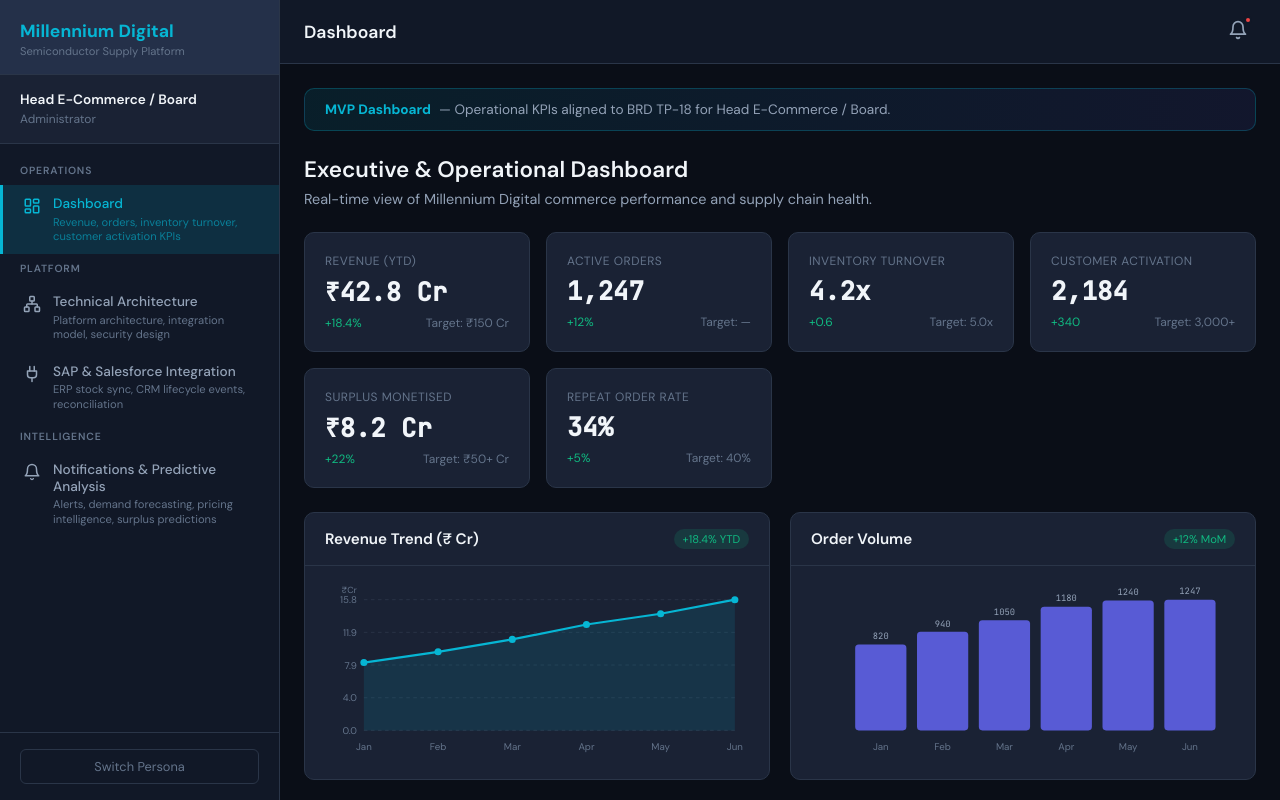
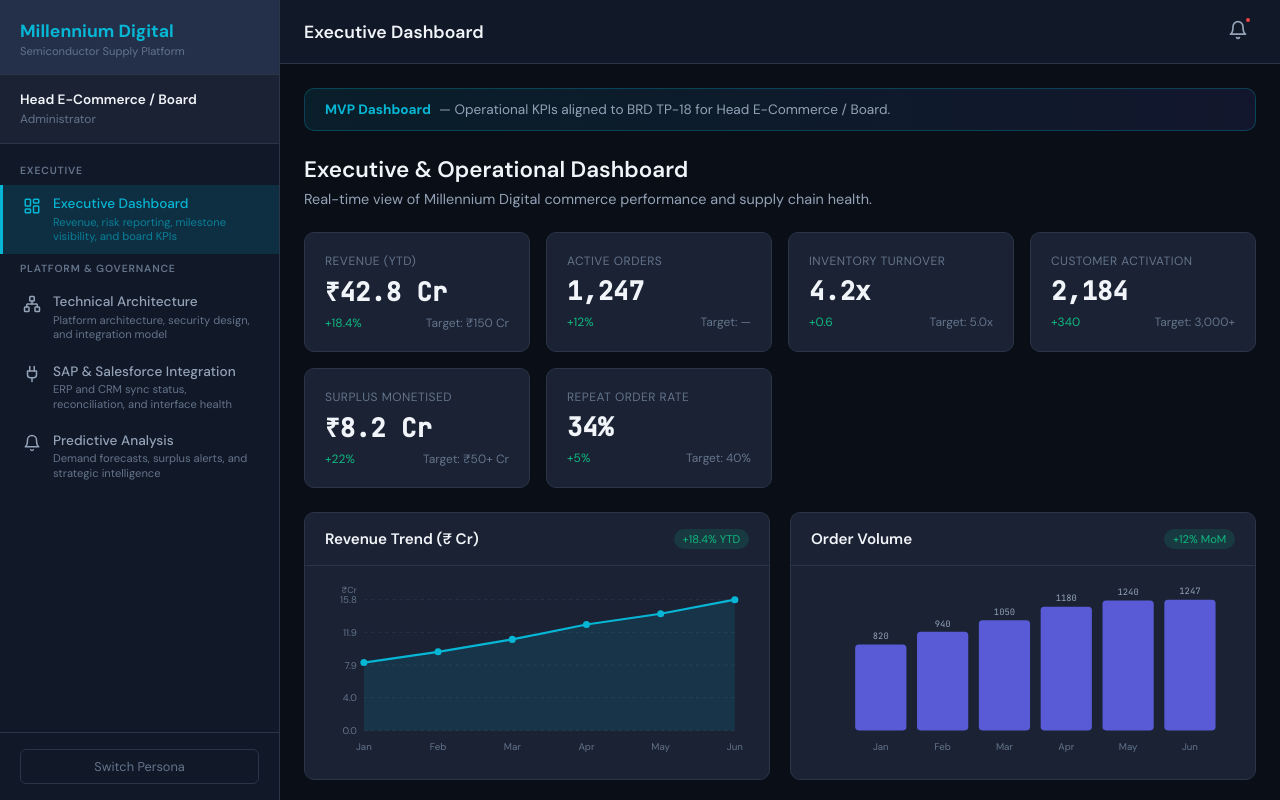
Before and after one commit to mn5658734/MilleniumInventoryManagemnt, a React (Vite) app: page / in a window 1280 px wide. Both pictures are taken after a click on the button 254 px from the left and 719 px from the top of the page. Built offline with nearby package versions, Linux system fonts and the light colour scheme.

Commit message:
Rename landing page and add persona-specific menus with session persistence.
Update branding to Semiconductor Inventory Management Platform, add per-persona menu labels and sections, persist login on refresh, and conditionally show notification access in the header.

```diff
--- a/index.html
+++ b/index.html
@@ -3,7 +3,7 @@
   <head>
     <meta charset="UTF-8" />
     <meta name="viewport" content="width=device-width, initial-scale=1.0" />
-    <title>Millennium Digital — Semiconductor Supply Platform</title>
+    <title>Semiconductor Inventory Management Platform</title>
     <link rel="preconnect" href="https://fonts.googleapis.com" />
     <link rel="preconnect" href="https://fonts.gstatic.com" crossorigin />
     <link href="https://fonts.googleapis.com/css2?family=DM+Sans:ital,opsz,wght@0,9..40,400;0,9..40,500;0,9..40,600;0,9..40,700&family=JetBrains+Mono:wght@400;500&display=swap" rel="stylesheet" />
--- a/src/components/Layout/AppLayout.jsx
+++ b/src/components/Layout/AppLayout.jsx
@@ -1,12 +1,13 @@
 import { Outlet, useLocation } from 'react-router-dom';
 import Sidebar from './Sidebar';
 import Header from './Header';
-import { navItems } from '../../data/navigation';
+import { getHeaderTitle } from '../../data/navigation';
+import { useAuth } from '../../context/AuthContext';
 
 export default function AppLayout() {
   const location = useLocation();
-  const currentNav = navItems.find((n) => n.path === location.pathname);
-  const title = currentNav?.label || 'Millennium Digital';
+  const { currentUser } = useAuth();
+  const title = getHeaderTitle(location.pathname, currentUser?.id);
 
   return (
     <div className="app-layout">
--- a/src/components/Layout/Header.jsx
+++ b/src/components/Layout/Header.jsx
@@ -1,13 +1,22 @@
 import { Bell } from 'lucide-react';
 import { useNavigate } from 'react-router-dom';
+import { useAuth } from '../../context/AuthContext';
+import { canAccessNav } from '../../data/navigation';
 
 export default function Header({ title }) {
   const navigate = useNavigate();
+  const { currentUser } = useAuth();
+  const showNotifications = canAccessNav(
+    'notifications',
+    currentUser?.modules,
+    currentUser?.excludedNavIds
+  );
 
   return (
     <header className="header">
       <h1 className="header-title">{title}</h1>
       <div className="header-actions">
+        {showNotifications && (
           <button
             type="button"
             className="header-notif-btn"
@@ -17,6 +26,7 @@
             <Bell size={20} />
             <span className="notif-dot" />
           </button>
+        )}
       </div>
     </header>
   );
--- a/src/components/Layout/Sidebar.jsx
+++ b/src/components/Layout/Sidebar.jsx
@@ -3,7 +3,7 @@
   LayoutDashboard, Boxes, Truck, FileText, Shield, Network, Plug, Bell,
 } from 'lucide-react';
 import { useAuth } from '../../context/AuthContext';
-import { getNavSections, getNavDescription, roleLabels } from '../../data/navigation';
+import { getNavSections, getNavLabel, getNavDescription, roleLabels } from '../../data/navigation';
 
 const iconMap = {
   LayoutDashboard, Boxes, Truck, FileText, Shield, Network, Plug, Bell,
@@ -38,7 +38,7 @@
             >
               <span className="nav-item-icon"><Icon size={18} /></span>
               <span className="nav-item-text">
-                <span className="nav-item-label">{item.label}</span>
+                <span className="nav-item-label">{getNavLabel(item, currentUser?.id)}</span>
                 <span className="nav-item-desc">{getNavDescription(item, currentUser?.id)}</span>
               </span>
             </NavLink>
@@ -72,7 +72,7 @@
       </nav>
 
       <div className="sidebar-footer">
-        <button type="button" onClick={logout}>Switch Persona</button>
+        <button type="button" onClick={goToLanding}>Switch Persona</button>
       </div>
     </aside>
   );
--- a/src/context/AuthContext.jsx
+++ b/src/context/AuthContext.jsx
@@ -1,22 +1,46 @@
 import { createContext, useContext, useState } from 'react';
+
+const STORAGE_KEY = 'millennium_digital_user';
 
 const AuthContext = createContext(null);
 
+function loadStoredUser() {
+  try {
+    const raw = sessionStorage.getItem(STORAGE_KEY);
+    return raw ? JSON.parse(raw) : null;
+  } catch {
+    return null;
+  }
+}
+
+function persistUser(user) {
+  if (user) {
+    sessionStorage.setItem(STORAGE_KEY, JSON.stringify(user));
+  } else {
+    sessionStorage.removeItem(STORAGE_KEY);
+  }
+}
+
 export function AuthProvider({ children }) {
-  const [currentUser, setCurrentUser] = useState(null);
+  const [currentUser, setCurrentUser] = useState(loadStoredUser);
 
   const loginAs = (persona) => {
-    setCurrentUser({
+    const user = {
       id: persona.id,
       name: persona.name,
       role: persona.role,
       dept: persona.dept || null,
       modules: persona.modules,
       excludedNavIds: persona.excludedNavIds || [],
-    });
+    };
+    setCurrentUser(user);
+    persistUser(user);
   };
 
-  const logout = () => setCurrentUser(null);
+  const logout = () => {
+    setCurrentUser(null);
+    persistUser(null);
+  };
 
   return (
     <AuthContext.Provider value={{ currentUser, loginAs, logout }}>
--- a/src/data/navigation.js
+++ b/src/data/navigation.js
@@ -1,3 +1,5 @@
+import { personaMenuConfig } from './personaMenus';
+
 export const navItems = [
   {
     id: 'dashboard',
@@ -74,14 +76,6 @@
 
 const navById = Object.fromEntries(navItems.map((item) => [item.id, item]));
 
-const personaNavOverrides = {
-  'b2b-buyer': {
-    dashboard: 'Your orders, reorders, and account activity',
-    orders: 'Place orders, track RFQs, and manage reorders',
-    notifications: 'Order updates, shipment alerts, and quote notifications',
-  },
-};
-
 export function getNavForPersona(modules = [], excludedNavIds = []) {
   const moduleSet = new Set(modules);
   const excluded = new Set(excludedNavIds);
@@ -93,8 +87,18 @@
   );
 }
 
+function getPersonaConfig(personaId) {
+  return personaMenuConfig[personaId] || null;
+}
+
+export function getNavLabel(item, personaId) {
+  const config = getPersonaConfig(personaId);
+  return config?.labels?.[item.id] || item.label;
+}
+
 export function getNavDescription(item, personaId) {
-  return personaNavOverrides[personaId]?.[item.id] || item.description;
+  const config = getPersonaConfig(personaId);
+  return config?.descriptions?.[item.id] || item.description;
 }
 
 export function canAccessNav(navId, modules = [], excludedNavIds = []) {
@@ -103,25 +107,46 @@
 }
 
 export function getNavSections(modules = [], personaId = null, excludedNavIds = []) {
-  const visible = getNavForPersona(modules, excludedNavIds);
+  const allowed = getNavForPersona(modules, excludedNavIds);
+  const allowedMap = Object.fromEntries(allowed.map((item) => [item.id, item]));
+  const allowedIds = new Set(allowed.map((item) => item.id));
+
+  const config = getPersonaConfig(personaId);
+  if (config?.sections) {
+    const sections = config.sections
+      .map((section) => ({
+        label: section.label,
+        items: section.navIds
+          .filter((id) => allowedIds.has(id))
+          .map((id) => allowedMap[id]),
+      }))
+      .filter((section) => section.items.length > 0);
+
+    if (sections.length) return sections;
+  }
+
   const opsIds = ['dashboard', 'orders', 'inventory', 'logistics'];
   const platformIds = ['iam', 'architecture', 'integrations'];
-
-  const operations = visible.filter((i) => opsIds.includes(i.id));
-  const platform = visible.filter((i) => platformIds.includes(i.id));
-  const intelligence = visible.filter((i) => i.id === 'notifications');
+  const operations = allowed.filter((i) => opsIds.includes(i.id));
+  const platform = allowed.filter((i) => platformIds.includes(i.id));
+  const intelligence = allowed.filter((i) => i.id === 'notifications');
 
   const sections = [];
-  const opsLabel = personaId === 'b2b-buyer' ? 'My Account' : 'Operations';
-  if (operations.length) sections.push({ label: opsLabel, items: operations });
+  if (operations.length) sections.push({ label: 'Operations', items: operations });
   if (platform.length) sections.push({ label: 'Platform', items: platform });
   if (intelligence.length) sections.push({ label: 'Intelligence', items: intelligence });
 
-  return sections.length ? sections : [{ label: 'My Workspace', items: visible }];
+  return sections.length ? sections : [{ label: 'My Workspace', items: allowed }];
 }
 
 export function getNavItemByPath(path) {
   return navItems.find((item) => item.path === path);
 }
 
+export function getHeaderTitle(path, personaId) {
+  const item = getNavItemByPath(path);
+  if (!item) return 'Millennium Digital';
+  return getNavLabel(item, personaId);
+}
+
 export { navById };
--- /dev/null
+++ b/src/data/personaMenus.js
@@ -0,0 +1,154 @@
+export const personaMenuConfig = {
+  board: {
+    sections: [
+      { label: 'Executive', navIds: ['dashboard'] },
+      { label: 'Platform & Governance', navIds: ['architecture', 'integrations', 'notifications'] },
+    ],
+    labels: {
+      dashboard: 'Executive Dashboard',
+      architecture: 'Technical Architecture',
+      integrations: 'SAP & Salesforce Integration',
+      notifications: 'Predictive Analysis',
+    },
+    descriptions: {
+      dashboard: 'Revenue, risk reporting, milestone visibility, and board KPIs',
+      architecture: 'Platform architecture, security design, and integration model',
+      integrations: 'ERP and CRM sync status, reconciliation, and interface health',
+      notifications: 'Demand forecasts, surplus alerts, and strategic intelligence',
+    },
+  },
+
+  'programme-manager': {
+    sections: [
+      { label: 'Programme Control', navIds: ['dashboard', 'orders', 'logistics'] },
+      { label: 'Monitoring', navIds: ['notifications'] },
+    ],
+    labels: {
+      dashboard: 'Programme Dashboard',
+      orders: 'Order Pipeline',
+      logistics: 'Logistics & Dispatch',
+      notifications: 'SLA Alerts & Notifications',
+    },
+    descriptions: {
+      dashboard: 'Rollout progress, milestones, issue tracking, and SLA overview',
+      orders: 'Order lifecycle tracking across pilot and go-live phases',
+      logistics: 'Shipment status, carrier performance, and delivery SLA',
+      notifications: 'Incident alerts, sync failures, and programme notifications',
+    },
+  },
+
+  'catalog-manager': {
+    sections: [
+      { label: 'Product & Catalog', navIds: ['inventory', 'orders'] },
+      { label: 'Overview', navIds: ['dashboard'] },
+    ],
+    labels: {
+      inventory: 'Catalog & SKU Management',
+      orders: 'Catalog Orders',
+      dashboard: 'Catalog Dashboard',
+    },
+    descriptions: {
+      inventory: 'SKU onboarding, bulk upload, content enrichment, and approvals',
+      orders: 'Orders linked to catalog items and assortment performance',
+      dashboard: 'SKU completeness, category coverage, and onboarding KPIs',
+    },
+  },
+
+  'scm-pricing': {
+    sections: [
+      { label: 'SCM & Pricing', navIds: ['inventory', 'dashboard'] },
+      { label: 'Intelligence', navIds: ['notifications'] },
+    ],
+    labels: {
+      inventory: 'Stock & Surplus Management',
+      dashboard: 'Pricing Dashboard',
+      notifications: 'Demand & Pricing Intelligence',
+    },
+    descriptions: {
+      inventory: 'Surplus stock, ageing inventory, liquidation, and open stock sync',
+      dashboard: 'Dynamic pricing KPIs, turnover, and commercial performance',
+      notifications: 'Demand forecasts, pricing signals, and surplus predictions',
+    },
+  },
+
+  finance: {
+    sections: [
+      { label: 'Finance & Commerce', navIds: ['orders', 'dashboard'] },
+      { label: 'Integrations', navIds: ['integrations'] },
+    ],
+    labels: {
+      orders: 'Orders & Invoicing',
+      dashboard: 'Finance Dashboard',
+      integrations: 'ERP & Payment Sync',
+    },
+    descriptions: {
+      orders: 'GST-compliant orders, invoicing, and payment reconciliation',
+      dashboard: 'Revenue, settlement reporting, and tax compliance KPIs',
+      integrations: 'SAP financial sync, payment gateway, and CRM settlement data',
+    },
+  },
+
+  warehouse: {
+    sections: [
+      { label: 'Warehouse Operations', navIds: ['inventory', 'logistics', 'orders'] },
+    ],
+    labels: {
+      inventory: 'Warehouse Stock',
+      logistics: 'Dispatch & Shipping',
+      orders: 'Fulfilment Orders',
+    },
+    descriptions: {
+      inventory: 'Stock allocation, warehouse levels, and pick/pack readiness',
+      logistics: 'Shipment creation, carrier tracking, and delivery management',
+      orders: 'Dispatch queue, returns/RMA, and split shipment handling',
+    },
+  },
+
+  support: {
+    sections: [
+      { label: 'Customer Support', navIds: ['orders', 'dashboard', 'notifications'] },
+    ],
+    labels: {
+      orders: 'Customer Orders & Quotes',
+      dashboard: 'Support Dashboard',
+      notifications: 'Case & Order Alerts',
+    },
+    descriptions: {
+      orders: 'Quote assistance, order lookup, RFQ support, and case handling',
+      dashboard: 'Open cases, order volumes, and support performance KPIs',
+      notifications: 'Customer alerts, quote updates, and order status changes',
+    },
+  },
+
+  seller: {
+    sections: [
+      { label: 'Seller Portal', navIds: ['inventory', 'orders', 'logistics'] },
+    ],
+    labels: {
+      inventory: 'My Stock & Listings',
+      orders: 'Seller Orders',
+      logistics: 'Seller Shipments',
+    },
+    descriptions: {
+      inventory: 'Stock and price upload, listing management, and catalog sync',
+      orders: 'Incoming orders, order handling, and fulfilment status',
+      logistics: 'Shipment labels, tracking, and delivery updates',
+    },
+  },
+
+  'b2b-buyer': {
+    sections: [
+      { label: 'My Account', navIds: ['dashboard', 'orders', 'notifications'] },
+    ],
+    labels: {
+      dashboard: 'My Dashboard',
+      orders: 'My Orders & RFQs',
+      notifications: 'My Notifications',
+    },
+    descriptions: {
+      dashboard: 'Your orders, reorders, and account activity',
+      orders: 'Place orders, track RFQs, and manage reorders',
+      notifications: 'Order updates, shipment alerts, and quote notifications',
+    },
+  },
+};
--- a/src/pages/Landing.jsx
+++ b/src/pages/Landing.jsx
@@ -28,9 +28,9 @@
           MVP Phase · FY 2026-2031 Roadmap
         </div>
         <h1>
-          <span>Millennium Digital</span>
+          <span>Semiconductor</span>
           <br />
-          Semiconductor Import & Supply Platform
+          Inventory Management Platform
         </h1>
         <p>
           B2B commerce platform for Millennium Semiconductors — marketplace, aggregator,
```
Lines whose indentation alone changed are shown as unchanged.
